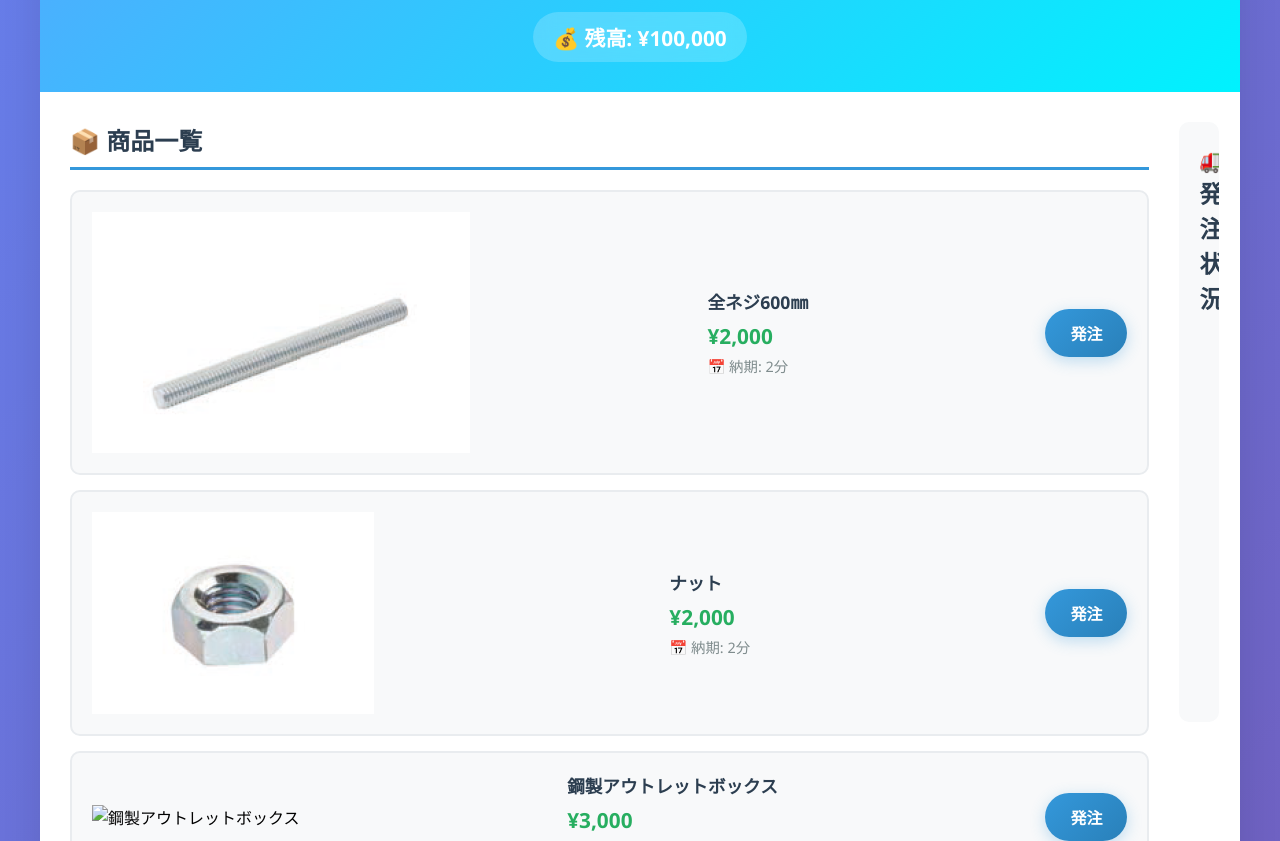
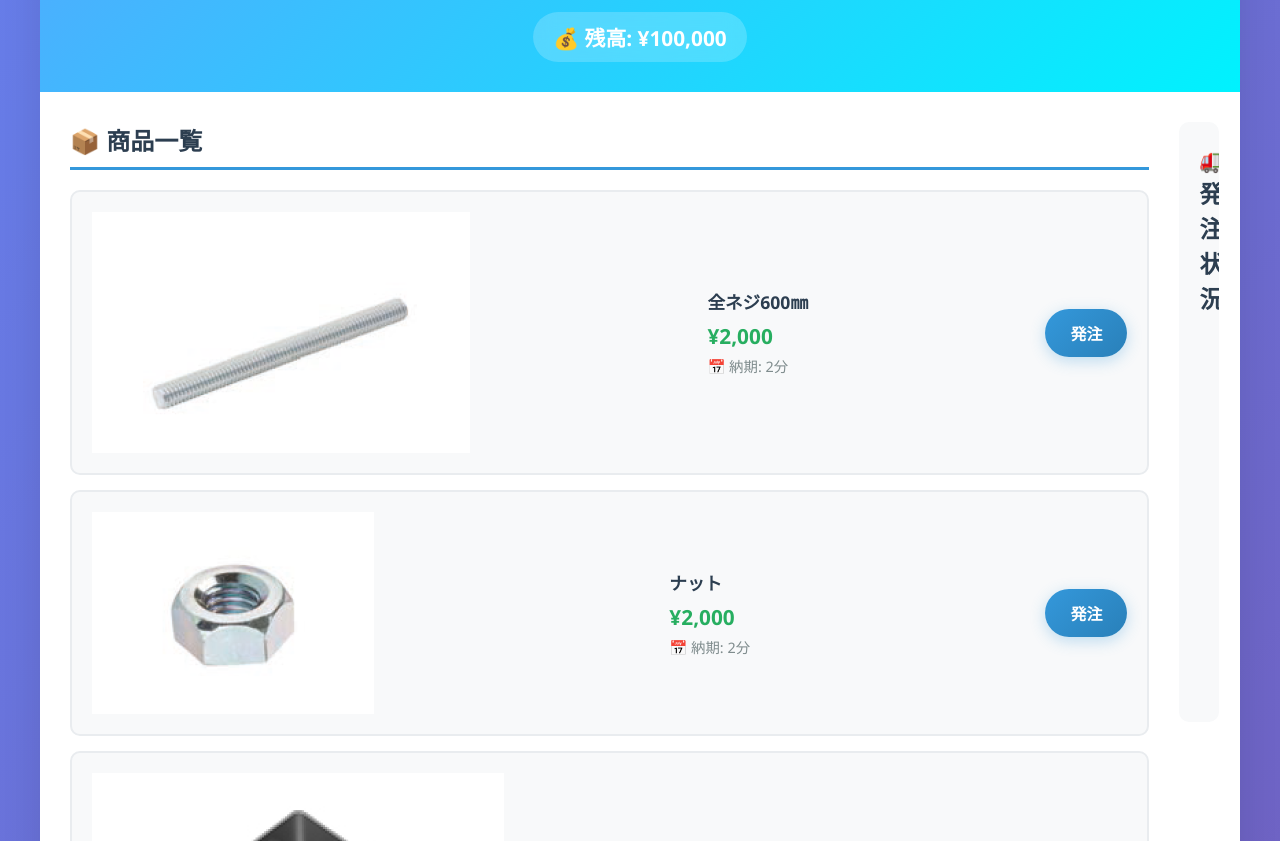
Before and after one commit to 108kent/electricity, a plain HTML site: page index.html in a window 1280 px wide. Shown: the part 111-952 px from the top of the page. Drawn offline with Linux system fonts and the light colour scheme.

Commit message:
Update index.html

```diff
--- a/index.html
+++ b/index.html
@@ -42,7 +42,7 @@
 
                 <div class="product-card">
                     <div class="product-info">
-                        <img src="nagane.png" alt="鋼製アウトレットボックス" class="product-image">
+                        <img src="hagane.png" alt="鋼製アウトレットボックス" class="product-image">
                         <div class="product-details">
                             <h3>鋼製アウトレットボックス</h3>
                             <div class="price">¥3,000</div>
```
